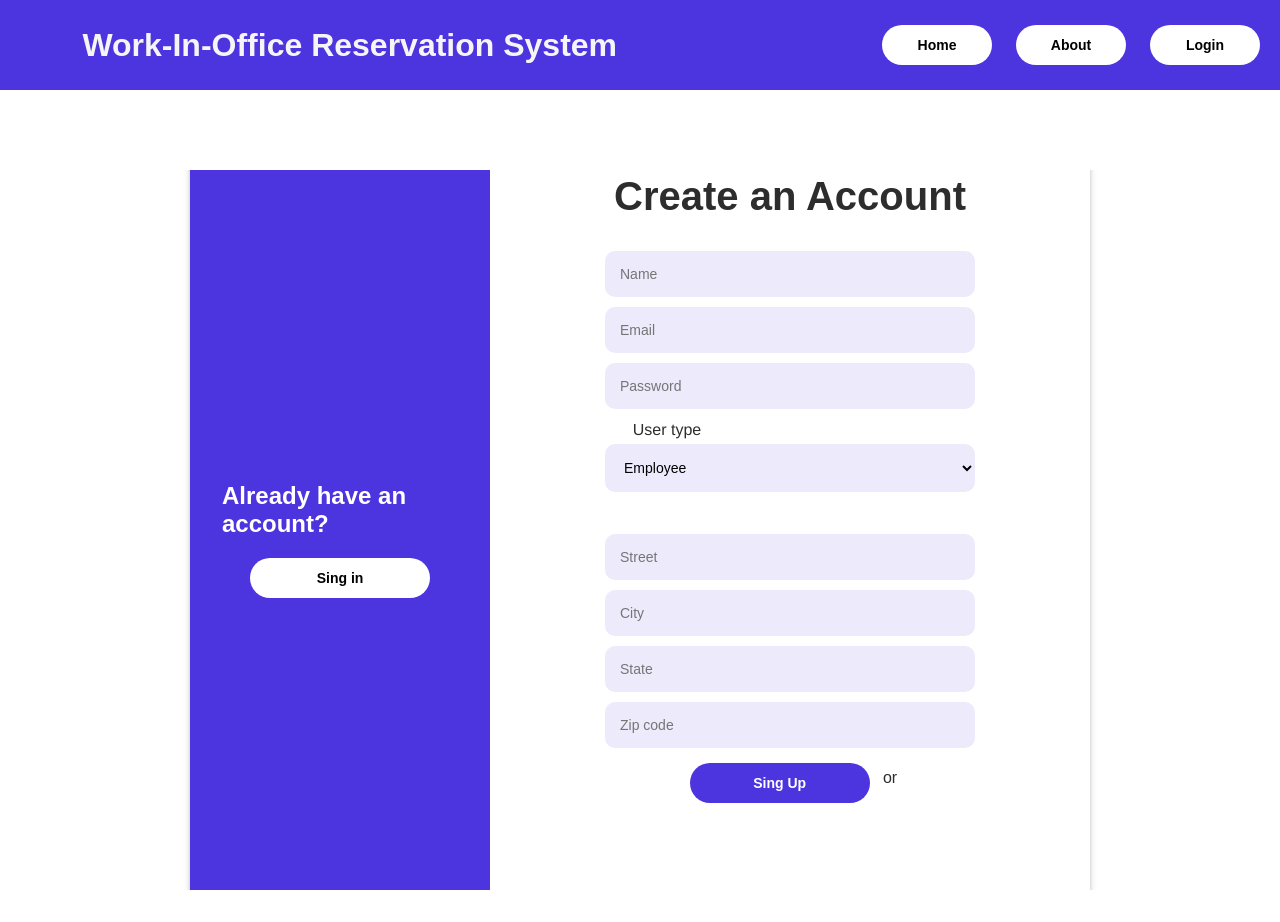
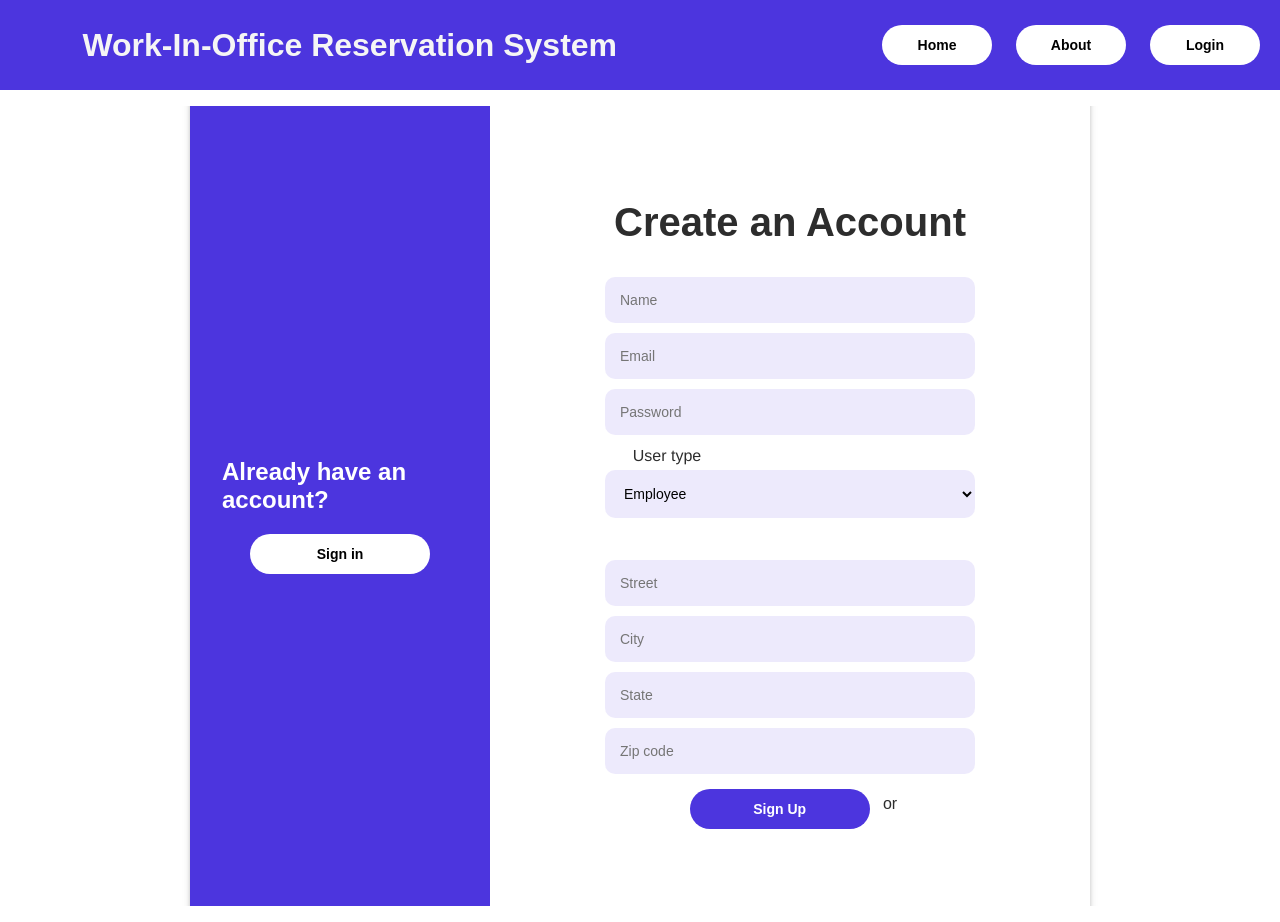
Before and after one commit to shailbpatel/275_frontend, a React (Create React App) app: page /signup in a window 1280 px wide. Built offline with nearby package versions, Linux system fonts and the light colour scheme.

Commit message:
corrected spelling errors

```diff
--- a/src/Components/Login/index.jsx
+++ b/src/Components/Login/index.jsx
@@ -75,7 +75,7 @@ const Login = () => {
             />
             {error && <div className={styles.error_msg}>{error}</div>}
             <button type="submit" className={styles.green_btn}>
-              Sing In
+              Sign In
             </button>
             <p>or</p>
             <GoogleLogin
@@ -94,7 +94,7 @@ const Login = () => {
           <h1>New Here?</h1>
           <Link to="/signup">
             <button type="button" className={styles.white_btn}>
-              Sing Up
+              Sign Up
             </button>
           </Link>
         </div>
--- a/src/Components/Signup/Signup.js
+++ b/src/Components/Signup/Signup.js
@@ -102,7 +102,7 @@ const Signup = () => {
           </h2>
           <Link to="/login">
             <button type="button" className={styles.white_btn}>
-              Sing in
+              Sign in
             </button>
           </Link>
         </div>
@@ -216,7 +216,7 @@ const Signup = () => {
                   console.log("Data :", data);
                 }}
               >
-                Sing Up
+                Sign Up
               </button>
               <p>or</p>
 
--- a/src/Components/Signup/styles.module.css
+++ b/src/Components/Signup/styles.module.css
@@ -1,7 +1,7 @@
 .signup_container {
   width: 100%;
-  height: 90vh;
-  margin-top: 5rem;
+  height: 100vh;
+  margin-top: 1rem;
   background-color: white;
   display: flex;
   align-items: center;
@@ -12,7 +12,7 @@
 
 .signup_form_container {
   width: 900px;
-  height: 1000px;
+  height: 900px;
 
   display: flex;
   border-radius: 10px;
```
